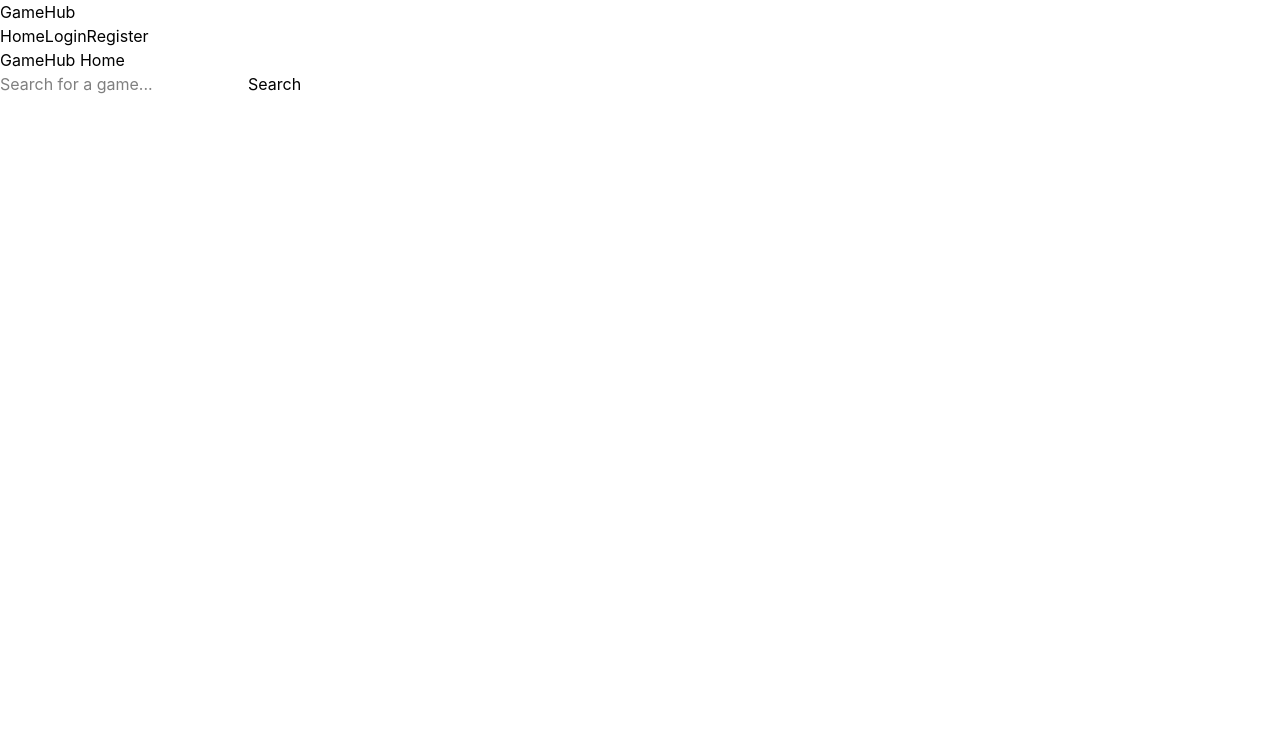
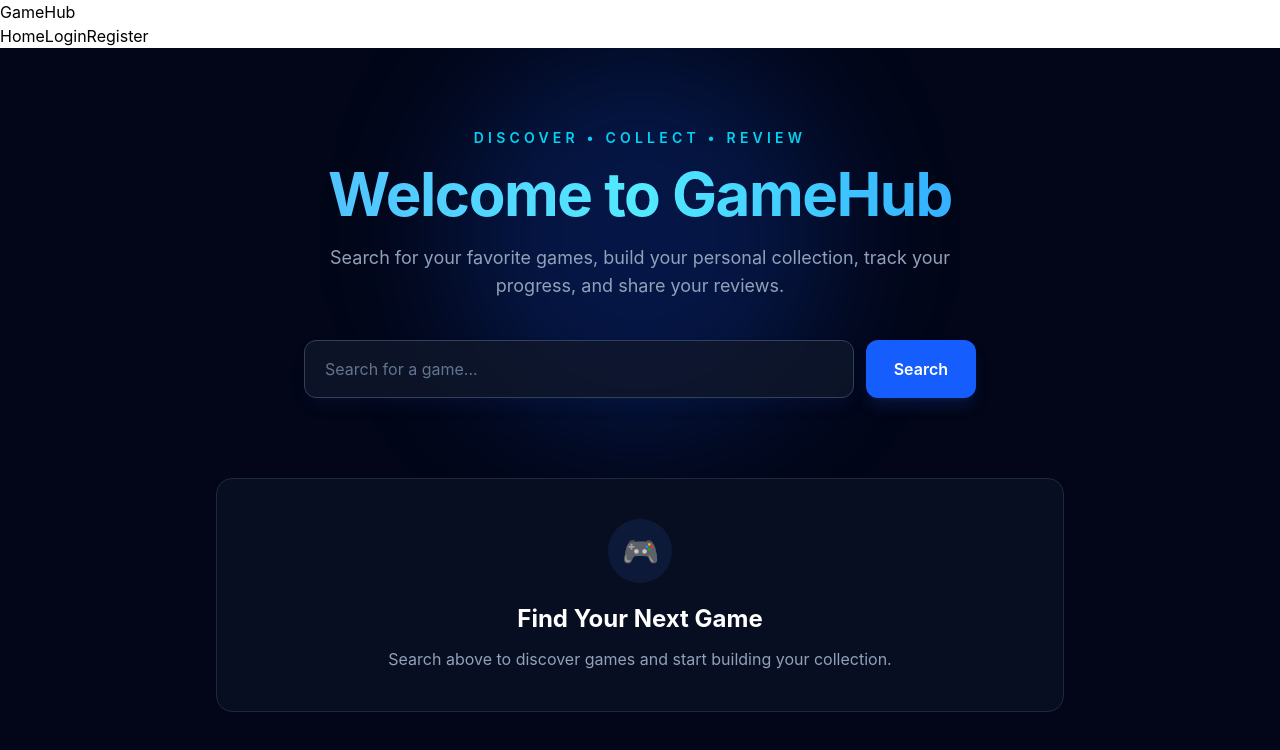
Before and after one commit to tpham0322/GameHub-Frontend, a React (Vite) app: page / in a window 1280 px wide. Shown: the top 750 px of the page. Built offline with nearby package versions, Linux system fonts and the light colour scheme.

Commit message:
Tailwind homepage

```diff
--- a/src/pages/Home.tsx
+++ b/src/pages/Home.tsx
@@ -1,15 +1,18 @@
 import { useState } from "react";
+import { Link } from "react-router-dom";
+import { api } from "../services/api";
 import { useAuth } from "../context/AuthContext";
-import { api } from "../services/api";
 
 interface Game {
   id: number;
   name: string;
   background_image: string;
+  rating: number;
+  released: string;
 }
 
 function Home() {
-  const { user, logout } = useAuth();
+  const { user } = useAuth();
 
   const [search, setSearch] = useState("");
   const [games, setGames] = useState<Game[]>([]);
@@ -38,54 +41,159 @@ function Home() {
   };
 
   return (
-    <div>
-      <h1>GameHub Home</h1>
+    <main className="min-h-screen bg-slate-950 text-white">
+      {/* Hero Section */}
+      <section className="relative overflow-hidden">
+        {/* Background glow */}
+        <div className="pointer-events-none absolute left-1/2 top-0 h-96 w-96 -translate-x-1/2 rounded-full bg-blue-600/20 blur-3xl" />
+
+        <div className="relative mx-auto max-w-6xl px-6 py-20">
+          <div className="text-center">
+            <p className="mb-4 text-sm font-semibold uppercase tracking-[0.3em] text-cyan-400">
+              Discover • Collect • Review
+            </p>
+
+            <h1 className="bg-gradient-to-r from-blue-400 via-cyan-300 to-blue-500 bg-clip-text text-5xl font-bold tracking-tight text-transparent sm:text-6xl">
+              Welcome to GameHub
+            </h1>
 
             {user && (
-        <div>
-          <p>Welcome, {user.username}!</p>
-
-          <button onClick={logout}>
-            Logout
-          </button>
-        </div>
+              <p className="mt-5 text-lg text-slate-300">
+                Welcome back,{" "}
+                <span className="font-semibold text-cyan-400">
+                  {user.username}
+                </span>
+                !
+              </p>
             )}
 
-      <div>
+            <p className="mx-auto mt-5 max-w-2xl text-base leading-7 text-slate-400 sm:text-lg">
+              Search for your favorite games, build your personal
+              collection, track your progress, and share your reviews.
+            </p>
+
+            {/* Search */}
+            <div className="mx-auto mt-10 flex max-w-2xl flex-col gap-3 sm:flex-row">
               <input
                 type="text"
                 placeholder="Search for a game..."
                 value={search}
                 onChange={(event) => setSearch(event.target.value)}
+                onKeyDown={(event) => {
+                  if (event.key === "Enter") {
+                    searchGames();
+                  }
+                }}
+                className="flex-1 rounded-xl border border-slate-700 bg-slate-900/80 px-5 py-4 text-white shadow-lg shadow-blue-950/20 outline-none transition placeholder:text-slate-500 focus:border-cyan-400 focus:ring-2 focus:ring-cyan-400/20"
               />
 
-        <button onClick={searchGames}>
-          Search
+              <button
+                onClick={searchGames}
+                disabled={loading}
+                className="rounded-xl bg-blue-600 px-7 py-4 font-semibold shadow-lg shadow-blue-900/30 transition hover:bg-blue-500 hover:shadow-blue-500/20 disabled:cursor-not-allowed disabled:opacity-50"
+              >
+                {loading ? "Searching..." : "Search"}
               </button>
             </div>
 
-      {loading && <p>Searching...</p>}
+            {error && (
+              <p className="mt-6 text-red-400">
+                {error}
+              </p>
+            )}
+          </div>
+        </div>
+      </section>
 
-      {error && <p>{error}</p>}
+      {/* Search Results */}
+      {games.length > 0 && (
+        <section className="mx-auto max-w-6xl px-6 pb-16">
+          <div className="mb-8 flex items-center justify-between">
+            <div>
+              <p className="text-sm font-medium uppercase tracking-widest text-cyan-400">
+                Results
+              </p>
 
-      <div>
+              <h2 className="mt-1 text-3xl font-bold text-white">
+                Search Results
+              </h2>
+            </div>
+
+            <span className="text-sm text-slate-500">
+              {games.length} games
+            </span>
+          </div>
+
+          <div className="grid gap-6 sm:grid-cols-2 lg:grid-cols-4">
             {games.map((game) => (
-          <div key={game.id}>
-            <a href={`/games/${game.id}`}>
-              {game.background_image && (
+              <Link
+                key={game.id}
+                to={`/games/${game.id}`}
+                className="group overflow-hidden rounded-2xl border border-slate-800 bg-slate-900 shadow-lg shadow-black/20 transition duration-300 hover:-translate-y-2 hover:border-blue-500 hover:shadow-xl hover:shadow-blue-950/40"
+              >
+                {/* Game Image */}
+                {game.background_image ? (
+                  <div className="relative overflow-hidden">
                     <img
                       src={game.background_image}
                       alt={game.name}
-                  width="200"
+                      className="h-56 w-full object-cover transition duration-500 group-hover:scale-110"
                     />
+
+                    <div className="absolute inset-0 bg-gradient-to-t from-slate-950/80 via-transparent to-transparent opacity-70" />
+                  </div>
+                ) : (
+                  <div className="flex h-56 items-center justify-center bg-slate-800 text-slate-500">
+                    No Image
+                  </div>
                 )}
 
-              <h2>{game.name}</h2>
-            </a>
+                {/* Game Info */}
+                <div className="p-5">
+                  <h3 className="truncate text-lg font-semibold text-white transition group-hover:text-cyan-400">
+                    {game.name}
+                  </h3>
+
+                  <div className="mt-3 flex items-center justify-between text-sm">
+                    <span className="text-slate-400">
+                      ⭐ {game.rating || "N/A"}
+                    </span>
+
+                    <span className="text-slate-500">
+                      {game.released || "Unknown"}
+                    </span>
                   </div>
+
+                  <div className="mt-4 text-sm font-medium text-blue-400 transition group-hover:text-cyan-400">
+                    View Details →
+                  </div>
+                </div>
+              </Link>
             ))}
           </div>
+        </section>
+      )}
+
+      {/* Empty State */}
+      {!loading && games.length === 0 && (
+        <section className="mx-auto max-w-4xl px-6 pb-20">
+          <div className="rounded-2xl border border-slate-800 bg-slate-900/50 p-10 text-center">
+            <div className="mx-auto mb-5 flex h-16 w-16 items-center justify-center rounded-full bg-blue-500/10 text-3xl">
+              🎮
             </div>
+
+            <h2 className="text-2xl font-bold">
+              Find Your Next Game
+            </h2>
+
+            <p className="mx-auto mt-3 max-w-xl text-slate-400">
+              Search above to discover games and start building
+              your collection.
+            </p>
+          </div>
+        </section>
+      )}
+    </main>
   );
 }
 
```
Lines whose indentation alone changed are shown as unchanged.
